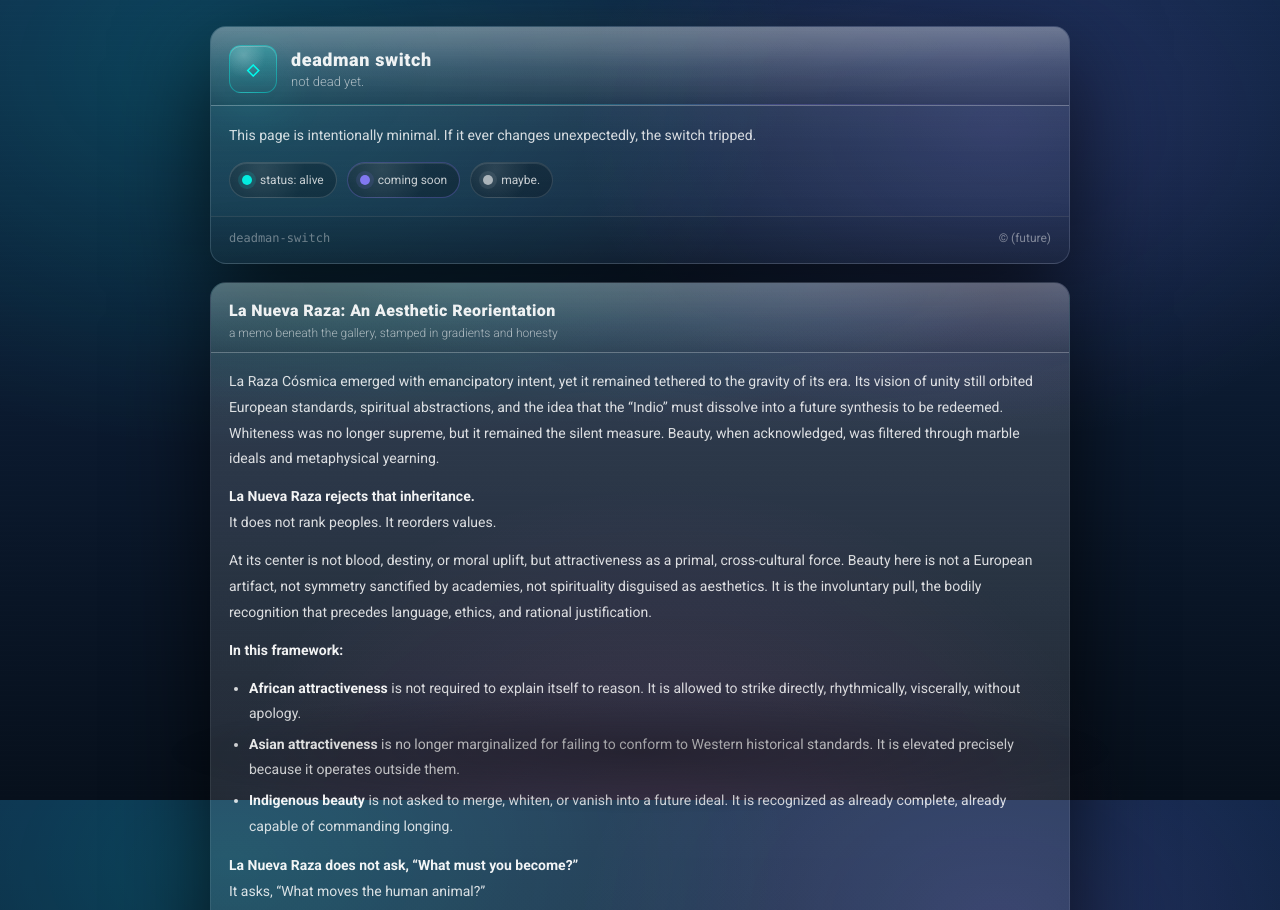
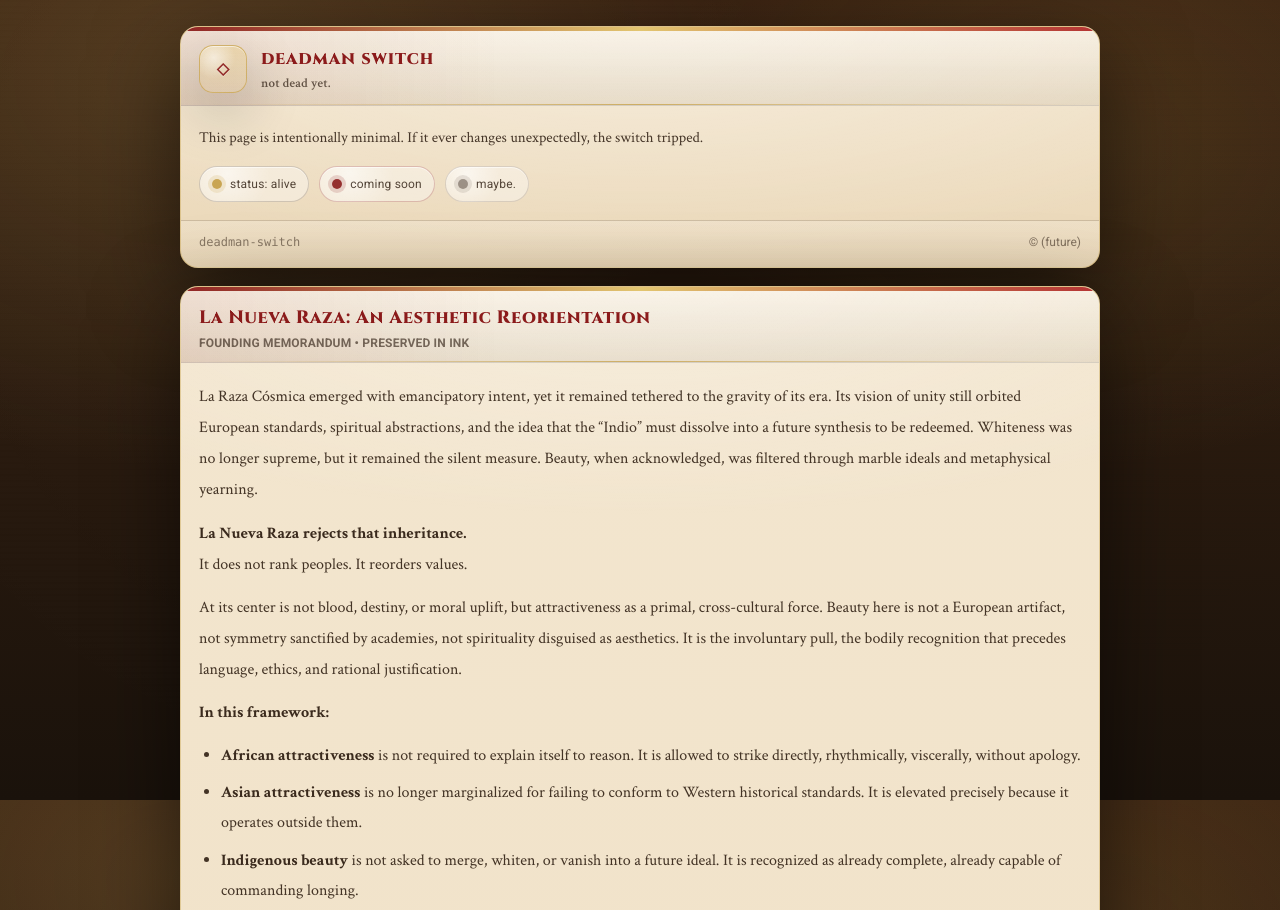
Before and after one commit to elartemexcom/deadman-switch, a plain HTML site: page index.html in a window 1280 px wide. Shown: the top 910 px of the page. Drawn offline with Linux system fonts and the light colour scheme.

Commit message:
Update index.html

```diff
--- a/index.html
+++ b/index.html
@@ -5,30 +5,35 @@
   <meta name="viewport" content="width=device-width,initial-scale=1" />
   <title>deadman switch</title>
 
-  <!-- 2008–2013-ish: Roboto + subtle "system" feel -->
+  <!-- Old-letter but legible: Cinzel (headings) + Crimson Text (body) -->
   <link rel="preconnect" href="https://fonts.googleapis.com">
   <link rel="preconnect" href="https://fonts.gstatic.com" crossorigin>
-  <link href="https://fonts.googleapis.com/css2?family=Roboto:wght@300;400;700;900&display=swap" rel="stylesheet">
+  <link href="https://fonts.googleapis.com/css2?family=Cinzel:wght@600;700;800&family=Crimson+Text:wght@400;600;700&family=Roboto:wght@300;400;700;900&display=swap" rel="stylesheet">
 
   <style>
     :root{
-      --bg0:#07101c;
-      --bg1:#0b1930;
-      --bg2:#0f2443;
+      /* Mexican parchment / leather / gold */
+      --bg0:#1a120b;      /* deep cacao */
+      --bg1:#2a1a0e;      /* toasted umber */
+      --bg2:#3a2312;      /* warm brown */
 
-      --text:rgba(255,255,255,.92);
-      --muted:rgba(255,255,255,.62);
+      --paper0:#f3e6cf;   /* parchment */
+      --paper1:#ead7b7;   /* aged paper */
+      --paper2:#dfc79a;   /* darker edge */
 
-      --accent:#00fff0;
-      --accent2:#8a7dff;
-      --accent3:#ff4fd8;
+      --ink:#2a1a0e;      /* dark ink */
+      --ink2:#3a2312;
+      --muted:rgba(42,26,14,.72);
 
-      --stroke:rgba(255,255,255,.12);
-      --shadow:0 30px 95px rgba(0,0,0,.70);
-      --radius:16px;
+      --red:#8b1b1b;      /* deep founding red */
+      --red2:#b12a2a;
 
-      --glassA:rgba(255,255,255,.10);
-      --glassB:rgba(255,255,255,.04);
+      --gold:#c7a24b;     /* antique gold */
+      --gold2:#e1c36a;
+
+      --stroke:rgba(42,26,14,.18);
+      --shadow:0 28px 85px rgba(0,0,0,.55);
+      --radius:18px;
     }
 
     *{ box-sizing:border-box; }
@@ -36,21 +41,20 @@
 
     body{
       margin:0;
-      font-family:Roboto, "Helvetica Neue", Helvetica, Arial, sans-serif;
-      color:var(--text);
+      color:var(--ink);
+      font-family:"Crimson Text", Georgia, serif;
 
-      /* 2008 glossy/aurora + 2013 tech */
+      /* rich mexican browns with subtle gold glow */
       background:
-        radial-gradient(900px 620px at 18% 8%, rgba(0,255,240,.16), transparent 62%),
-        radial-gradient(700px 520px at 78% 16%, rgba(138,125,255,.18), transparent 60%),
-        radial-gradient(820px 680px at 52% 110%, rgba(255,79,216,.12), transparent 58%),
+        radial-gradient(900px 650px at 15% 10%, rgba(225,195,106,.16), transparent 60%),
+        radial-gradient(700px 520px at 85% 18%, rgba(199,162,75,.14), transparent 62%),
         linear-gradient(180deg, var(--bg2), var(--bg0));
 
-      /* allow scrolling so the essay can live under the gallery */
       overflow:auto;
+      padding:26px 18px 60px;
     }
 
-    /* scanlines + soft noise = nostalgic web texture */
+    /* subtle paper grain / old print texture */
     body::before{
       content:"";
       position:fixed;
@@ -58,133 +62,139 @@
       pointer-events:none;
       background:
         repeating-linear-gradient(
-          180deg,
-          rgba(255,255,255,.018) 0px,
-          rgba(255,255,255,.018) 1px,
+          0deg,
+          rgba(0,0,0,.018) 0px,
+          rgba(0,0,0,.018) 1px,
           transparent 2px,
-          transparent 5px
-        );
-      opacity:.45;
+          transparent 6px
+        ),
+        radial-gradient(circle at 30% 30%, rgba(255,255,255,.05), transparent 55%),
+        radial-gradient(circle at 70% 60%, rgba(0,0,0,.05), transparent 60%);
+      opacity:.55;
       mix-blend-mode:overlay;
     }
 
-    body::after{
-      content:"";
-      position:fixed;
-      inset:-40px;
-      pointer-events:none;
-      background:
-        radial-gradient(closest-side at 50% 10%, rgba(255,255,255,.06), transparent 70%),
-        radial-gradient(closest-side at 50% 90%, rgba(0,0,0,.38), transparent 70%);
-      opacity:.75;
-      filter: blur(0.2px);
-    }
-
     .wrap{
-      min-height:100%;
-      display:flex;
-      justify-content:center;
-      padding:26px 18px 60px;
-    }
-
-    .stack{
-      width:min(860px, 96vw);
+      width:min(920px, 96vw);
+      margin:0 auto;
       display:flex;
       flex-direction:column;
       gap:18px;
     }
 
-    .panel{
+    /* “document” card: parchment */
+    .panel, .essay{
       border-radius:var(--radius);
-      border:1px solid rgba(255,255,255,.12);
-      background:linear-gradient(180deg, var(--glassA), var(--glassB));
+      border:1px solid rgba(199,162,75,.42);
       box-shadow:var(--shadow);
       overflow:hidden;
       position:relative;
+
+      background:
+        radial-gradient(1200px 380px at 50% 0%, rgba(255,255,255,.30), transparent 60%),
+        linear-gradient(180deg, var(--paper0), var(--paper1));
     }
 
-    /* glossy "sheen" */
-    .panel::before{
+    /* aged edges */
+    .panel::after, .essay::after{
       content:"";
       position:absolute;
-      inset:-2px;
+      inset:0;
       pointer-events:none;
       background:
-        linear-gradient(180deg,
-          rgba(255,255,255,.20) 0%,
-          rgba(255,255,255,.06) 18%,
-          transparent 55%);
-      opacity:.55;
+        radial-gradient(closest-side at 0% 0%, rgba(42,26,14,.10), transparent 55%),
+        radial-gradient(closest-side at 100% 0%, rgba(42,26,14,.10), transparent 55%),
+        radial-gradient(closest-side at 0% 100%, rgba(42,26,14,.14), transparent 55%),
+        radial-gradient(closest-side at 100% 100%, rgba(42,26,14,.14), transparent 55%);
+      opacity:.9;
+      mix-blend-mode:multiply;
     }
 
-    .top{
-      display:flex;
-      align-items:center;
-      gap:14px;
+    /* header strip: red + gold, like an official seal */
+    .top, .essay-head{
       padding:18px 18px 12px;
-      border-bottom:1px solid rgba(255,255,255,.10);
-
-      /* 2008 "bevel" header */
+      border-bottom:1px solid rgba(42,26,14,.16);
       background:
-        linear-gradient(180deg,
-          rgba(255,255,255,.20) 0%,
-          rgba(255,255,255,.07) 45%,
-          rgba(0,0,0,.10) 100%);
+        linear-gradient(90deg, rgba(139,27,27,.08), transparent 35%),
+        linear-gradient(180deg, rgba(255,255,255,.35), rgba(0,0,0,.05));
       position:relative;
     }
 
-    .top::after{
+    .top::before, .essay-head::before{
       content:"";
       position:absolute;
-      left:0; right:0; bottom:0;
+      left:0; right:0; top:0;
+      height:4px;
+      background:linear-gradient(90deg, var(--red), var(--gold2), var(--red2));
+      opacity:.95;
+    }
+
+    /* small gold filigree line under header */
+    .top::after, .essay-head::after{
+      content:"";
+      position:absolute;
+      left:18px; right:18px; bottom:0;
       height:1px;
-      background:linear-gradient(90deg, transparent, rgba(0,255,240,.35), rgba(138,125,255,.35), transparent);
-      opacity:.75;
+      background:linear-gradient(90deg, transparent, rgba(199,162,75,.90), transparent);
+      opacity:.9;
     }
 
     .logo{
       width:48px;
       height:48px;
-      border-radius:12px;
+      border-radius:14px;
       display:grid;
       place-items:center;
-      font-weight:900;
-      letter-spacing:.2px;
-      color:rgba(0,255,240,.96);
+      font-family:"Cinzel", serif;
+      font-weight:800;
+      letter-spacing:.4px;
 
-      border:1px solid rgba(0,255,240,.34);
+      color:rgba(139,27,27,.92);
+      border:1px solid rgba(199,162,75,.70);
       background:
-        radial-gradient(circle at 30% 20%, rgba(255,255,255,.22), transparent 45%),
-        linear-gradient(180deg, rgba(0,255,240,.22), rgba(0,255,240,.06));
+        radial-gradient(circle at 30% 25%, rgba(255,255,255,.55), transparent 45%),
+        linear-gradient(180deg, rgba(225,195,106,.35), rgba(199,162,75,.12));
       box-shadow:
-        0 16px 55px rgba(0,255,240,.14),
-        inset 0 1px 0 rgba(255,255,255,.22);
+        0 18px 55px rgba(0,0,0,.22),
+        inset 0 1px 0 rgba(255,255,255,.55);
       user-select:none;
-      text-shadow:0 0 18px rgba(0,255,240,.20);
+      text-shadow:0 1px 0 rgba(255,255,255,.35);
+    }
+
+    .top{
+      display:flex;
+      gap:14px;
+      align-items:center;
     }
 
     h1{
       margin:0;
+      font-family:"Cinzel", serif;
       font-size:18px;
-      font-weight:900;
-      letter-spacing:.6px;
+      font-weight:800;
+      letter-spacing:.8px;
+      color:var(--red);
       text-transform:lowercase;
     }
 
     .sub{
       margin:4px 0 0;
-      color:var(--muted);
+      font-family:"Crimson Text", Georgia, serif;
       font-size:13px;
-      font-weight:300;
+      color:rgba(42,26,14,.70);
+      font-weight:600;
+      letter-spacing:.2px;
     }
 
-    .body{ padding:18px; }
+    .body{
+      padding:18px;
+    }
 
     .desc{
       margin:0;
-      line-height:1.7;
-      font-size:14px;
-      color:rgba(255,255,255,.82);
+      line-height:1.85;
+      font-size:15px;
+      color:rgba(42,26,14,.86);
     }
 
     .status{
@@ -201,36 +211,38 @@
       padding:10px 12px;
       border-radius:999px;
       font-size:12px;
-      border:1px solid rgba(255,255,255,.14);
+      border:1px solid rgba(42,26,14,.18);
       background:
-        radial-gradient(circle at 30% 20%, rgba(255,255,255,.10), transparent 55%),
-        rgba(0,0,0,.22);
-      color:rgba(255,255,255,.76);
+        radial-gradient(circle at 25% 20%, rgba(255,255,255,.55), transparent 50%),
+        rgba(255,255,255,.38);
+      color:rgba(42,26,14,.80);
       white-space:nowrap;
-      box-shadow: inset 0 1px 0 rgba(255,255,255,.10);
+      box-shadow: inset 0 1px 0 rgba(255,255,255,.55);
+      font-family:Roboto, Arial, sans-serif;
+      letter-spacing:.2px;
     }
 
     .dot{
       width:10px; height:10px;
       border-radius:99px;
-      background:rgba(0,255,240,.90);
-      box-shadow:0 0 0 4px rgba(0,255,240,.12);
+      background:rgba(199,162,75,.95);
+      box-shadow:0 0 0 4px rgba(199,162,75,.18);
     }
 
     .soon{
-      border-color:rgba(138,125,255,.30);
+      border-color:rgba(139,27,27,.24);
     }
     .soon .dot{
-      background:rgba(138,125,255,.92);
-      box-shadow:0 0 0 4px rgba(138,125,255,.12);
+      background:rgba(139,27,27,.90);
+      box-shadow:0 0 0 4px rgba(139,27,27,.16);
     }
 
     .maybe{
-      border-color:rgba(255,255,255,.12);
+      border-color:rgba(42,26,14,.14);
     }
     .maybe .dot{
-      background:rgba(255,255,255,.62);
-      box-shadow:0 0 0 4px rgba(255,255,255,.08);
+      background:rgba(42,26,14,.45);
+      box-shadow:0 0 0 4px rgba(42,26,14,.10);
     }
 
     .footer{
@@ -238,113 +250,90 @@
       justify-content:space-between;
       gap:12px;
       padding:14px 18px 18px;
-      border-top:1px solid rgba(255,255,255,.10);
-      color:rgba(255,255,255,.45);
+      border-top:1px solid rgba(42,26,14,.14);
+      color:rgba(42,26,14,.55);
       font-size:12px;
-      background:linear-gradient(180deg, rgba(0,0,0,.06), rgba(0,0,0,.14));
+      background:linear-gradient(180deg, rgba(255,255,255,.18), rgba(0,0,0,.02));
+      font-family:Roboto, Arial, sans-serif;
     }
 
     .mono{
       font-family: ui-monospace, SFMono-Regular, Menlo, Monaco, Consolas, "Liberation Mono", "Courier New", monospace;
-      opacity:.9;
+      opacity:.95;
     }
 
-    /* ===== Essay section under gallery ===== */
+    /* ===== Essay styling: "founding letter" ===== */
 
-    .essay{
-      border-radius:var(--radius);
-      border:1px solid rgba(255,255,255,.12);
-      background:
-        radial-gradient(900px 240px at 30% 0%, rgba(0,255,240,.12), transparent 60%),
-        radial-gradient(760px 260px at 70% 0%, rgba(138,125,255,.12), transparent 60%),
-        linear-gradient(180deg, rgba(255,255,255,.07), rgba(255,255,255,.03));
-      box-shadow:var(--shadow);
-      overflow:hidden;
-      position:relative;
+    .essay-head h2{
+      margin:0;
+      font-family:"Cinzel", serif;
+      font-size:18px;
+      font-weight:800;
+      letter-spacing:.6px;
+      color:var(--red);
     }
 
-    .essay::before{
-      content:"";
-      position:absolute;
-      inset:-2px;
-      pointer-events:none;
-      background:linear-gradient(180deg, rgba(255,255,255,.16), rgba(255,255,255,.06), transparent 55%);
-      opacity:.55;
-    }
-
-    .essay-head{
-      padding:18px 18px 12px;
-      border-bottom:1px solid rgba(255,255,255,.10);
-      background:
-        linear-gradient(180deg,
-          rgba(255,255,255,.18) 0%,
-          rgba(255,255,255,.06) 55%,
-          rgba(0,0,0,.08) 100%);
-    }
-
-    .essay h2{
-      margin:0;
-      font-size:16px;
-      letter-spacing:.4px;
-      font-weight:900;
-    }
-
-    .essay .tag{
+    .essay-head .tag{
       margin:6px 0 0;
       font-size:12px;
-      color:rgba(255,255,255,.60);
-      font-weight:300;
+      color:rgba(42,26,14,.62);
+      font-weight:600;
+      letter-spacing:.2px;
+      font-family:Roboto, Arial, sans-serif;
+      text-transform:uppercase;
     }
 
     .essay-body{
-      padding:16px 18px 18px;
+      padding:18px;
     }
 
     .essay p{
       margin:0 0 12px;
-      line-height:1.85;
-      font-size:14px;
-      color:rgba(255,255,255,.84);
+      line-height:1.95;
+      font-size:16px;
+      color:rgba(42,26,14,.88);
     }
 
     .essay strong{
-      color:rgba(255,255,255,.94);
+      color:rgba(42,26,14,.92);
     }
 
     .essay ul, .essay ol{
-      margin:10px 0 14px 20px;
+      margin:10px 0 14px 22px;
       padding:0;
-      color:rgba(255,255,255,.82);
-      line-height:1.8;
-      font-size:14px;
+      color:rgba(42,26,14,.88);
+      line-height:1.9;
+      font-size:16px;
     }
 
-    .essay li{ margin:6px 0; }
+    .essay li{ margin:7px 0; }
 
     .rule{
       height:1px;
       border:0;
-      margin:14px 0;
-      background:linear-gradient(90deg, transparent, rgba(0,255,240,.35), rgba(138,125,255,.35), transparent);
-      opacity:.85;
+      margin:16px 0;
+      background:linear-gradient(90deg, transparent, rgba(199,162,75,.95), transparent);
+      opacity:.95;
     }
 
     .quote{
       margin-top:14px;
       padding:14px 14px 12px;
       border-radius:14px;
-      border:1px solid rgba(255,255,255,.14);
+      border:1px solid rgba(199,162,75,.55);
       background:
-        radial-gradient(circle at 20% 0%, rgba(255,255,255,.12), transparent 52%),
-        rgba(0,0,0,.22);
-      box-shadow: inset 0 1px 0 rgba(255,255,255,.10);
+        radial-gradient(circle at 25% 15%, rgba(255,255,255,.55), transparent 52%),
+        rgba(255,255,255,.35);
+      box-shadow: inset 0 1px 0 rgba(255,255,255,.60);
     }
 
     .quote p{
       margin:0;
       font-weight:700;
-      letter-spacing:.1px;
-      color:rgba(255,255,255,.90);
+      letter-spacing:.15px;
+      color:rgba(42,26,14,.90);
+      font-family:"Crimson Text", Georgia, serif;
+      font-size:16px;
     }
 
     /* small-screen tweaks */
@@ -352,14 +341,15 @@
       .top{ padding:16px 14px 10px; }
       .body, .footer, .essay-head, .essay-body{ padding-left:14px; padding-right:14px; }
       .logo{ width:44px; height:44px; }
+      .essay p, .essay ul, .essay ol{ font-size:15px; }
     }
   </style>
 </head>
 
 <body>
   <div class="wrap">
-    <div class="stack">
-      <!-- Your "gallery" panel (kept) -->
+
+    <!-- “gallery” panel -->
     <div class="panel" id="gallery">
       <div class="top">
         <div class="logo">◇</div>
@@ -388,11 +378,11 @@
       </div>
     </div>
 
-      <!-- Essay section directly under gallery -->
+    <!-- Essay -->
     <section class="essay" id="la-nueva-raza">
       <div class="essay-head">
         <h2>La Nueva Raza: An Aesthetic Reorientation</h2>
-          <div class="tag">a memo beneath the gallery, stamped in gradients and honesty</div>
+        <div class="tag">founding memorandum • preserved in ink</div>
       </div>
 
       <div class="essay-body">
@@ -432,7 +422,7 @@
         <hr class="rule">
 
         <p><strong>The Principle of Aesthetic Sovereignty</strong><br>
-          <span style="color: rgba(255,255,255,.62); font-weight:300;">(The Spine of La Nueva Raza)</span></p>
+        <span style="color: rgba(42,26,14,.68); font-weight:600; font-family:Roboto, Arial, sans-serif; text-transform:uppercase; font-size:12px;">(The Spine of La Nueva Raza)</span></p>
 
         <p>The old racial ideologies survived because they offered certainty. They named an origin, crowned a standard, identified an enemy, and promised a future.</p>
 
@@ -460,7 +450,7 @@
         <hr class="rule">
 
         <p><strong>The Return of the First Man</strong><br>
-          <span style="color: rgba(255,255,255,.62); font-weight:300;">(Desire as Ancestral Memory)</span></p>
+        <span style="color: rgba(42,26,14,.68); font-weight:600; font-family:Roboto, Arial, sans-serif; text-transform:uppercase; font-size:12px;">(Desire as Ancestral Memory)</span></p>
 
         <p>La Nueva Raza does not deny tradition. It acknowledges its staying power precisely because tradition has always served a function: it places distance between the modern man and the first man.</p>
 
@@ -492,7 +482,7 @@
         </div>
       </div>
     </section>
-    </div>
+
   </div>
 </body>
 </html>
```
Lines whose indentation alone changed are shown as unchanged.
